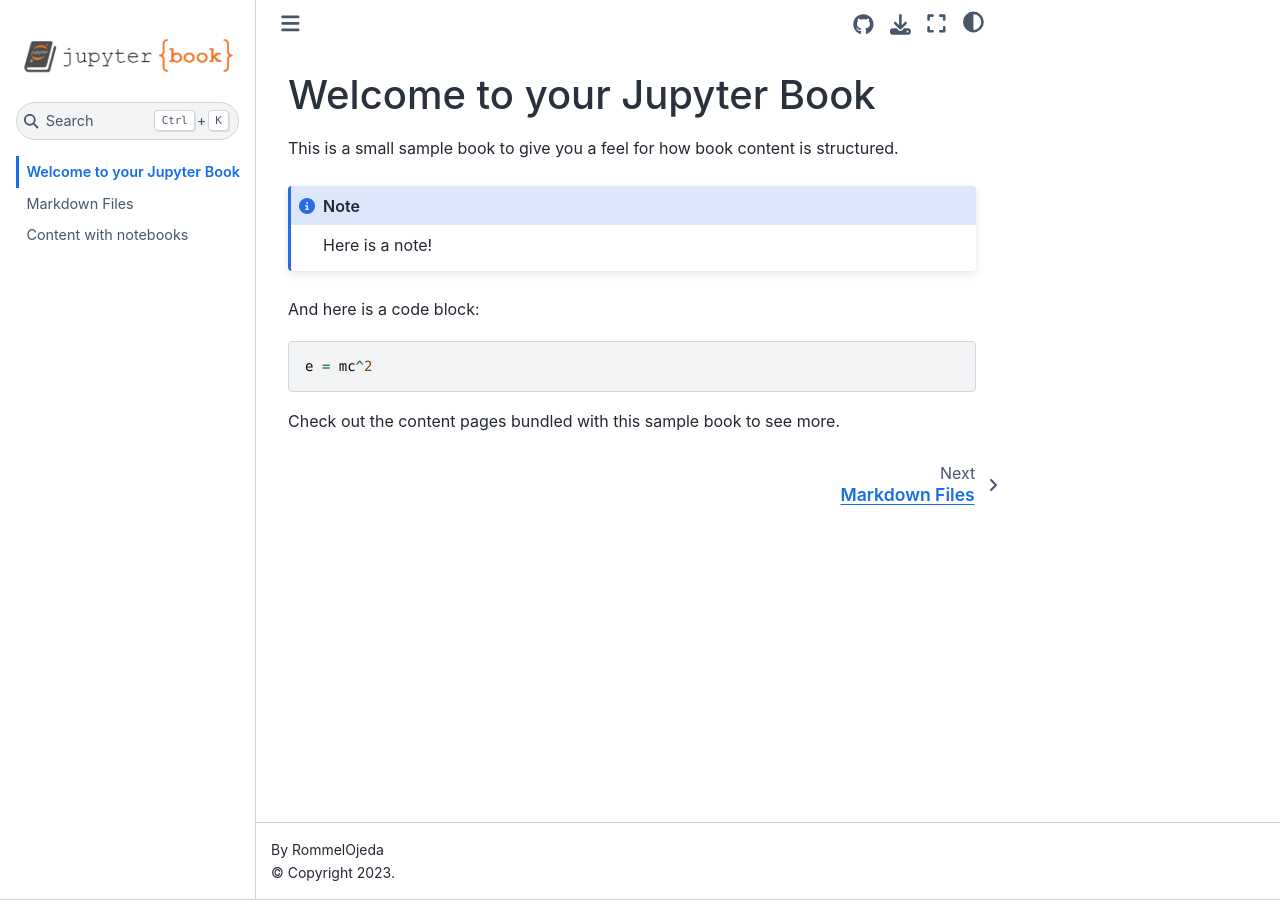
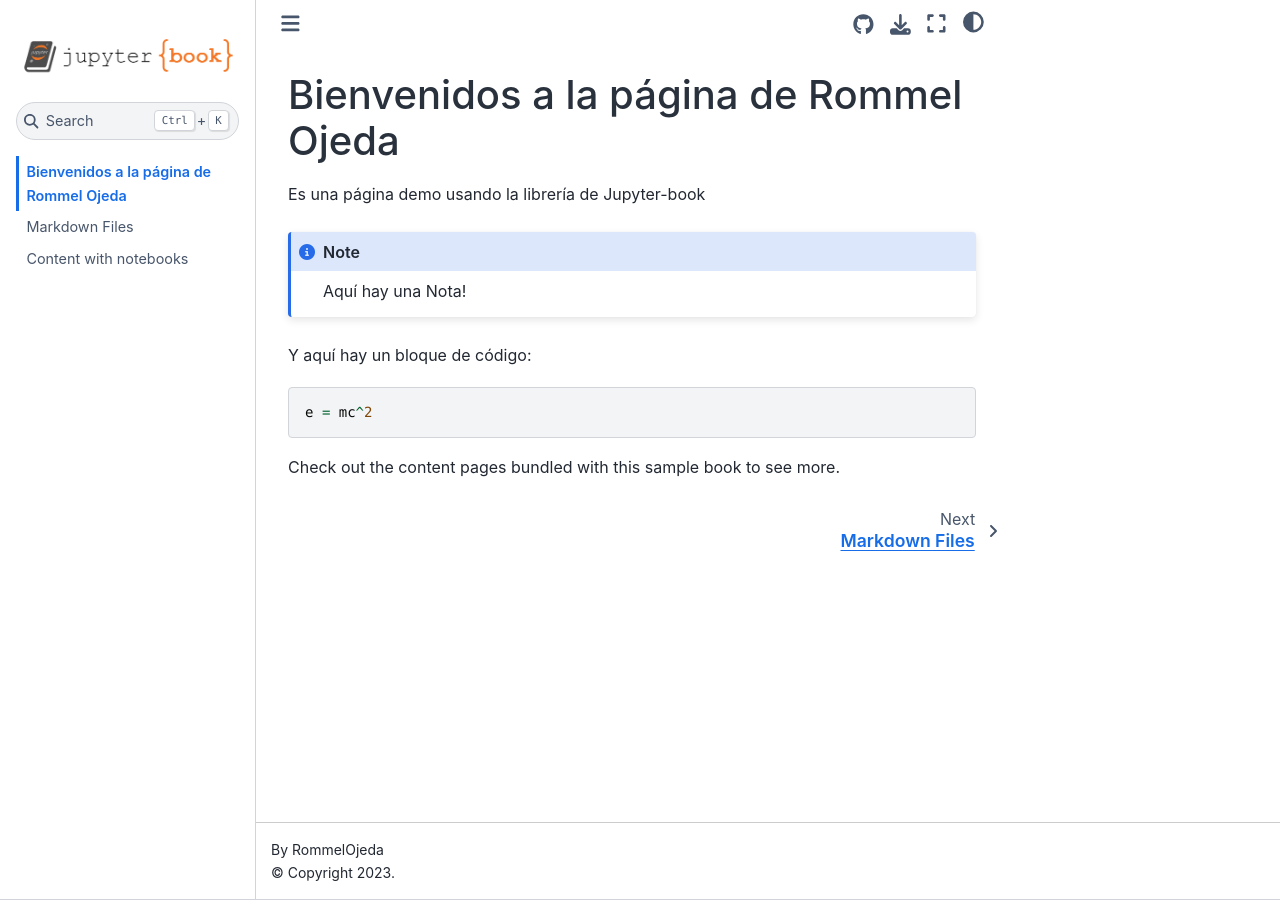
Before and after one commit to RommelOjeda/milibro001, a Jupyter Book: the page built from intro.md, in a window 1280 px wide. Built offline with Jupyter Book 1.0.4 settings and Sphinx 7.4.7 and the Sphinx Book theme 1.1.4, drawn with Linux system fonts in a browser that asks for light colours; pages that are not in the unit, such as notebooks, are missing from menus.

Commit message:
Libro001

````diff
--- a/intro.md
+++ b/intro.md
@@ -1,13 +1,12 @@
-# Welcome to your Jupyter Book
+# Bienvenidos a la página de Rommel Ojeda
 
-This is a small sample book to give you a feel for how book content is
-structured.
+Es una página demo usando la librería de Jupyter-book
 
 :::{note}
-Here is a note!
+Aquí hay una Nota!
 :::
 
-And here is a code block:
+Y aquí hay un bloque de código:
 
 ```
 e = mc^2
````
